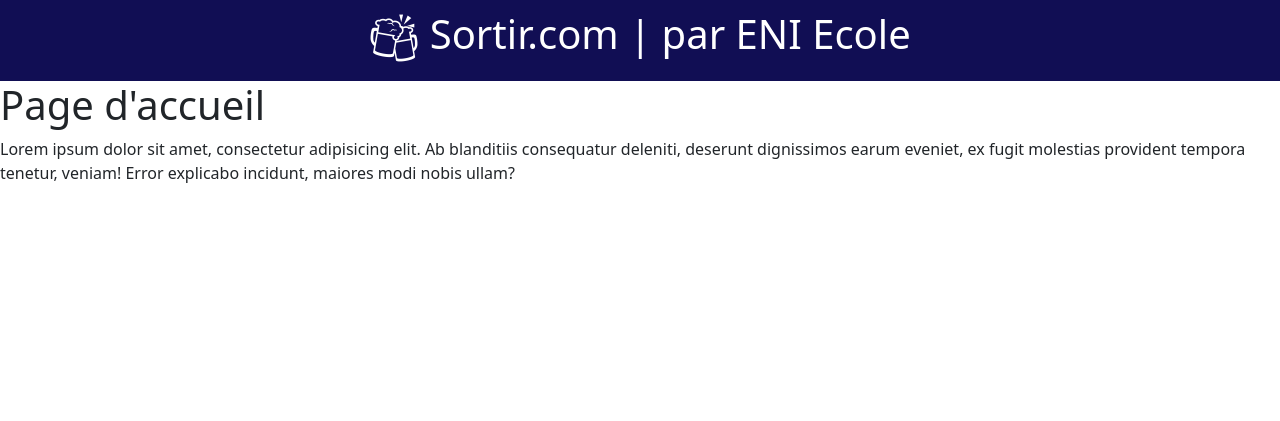
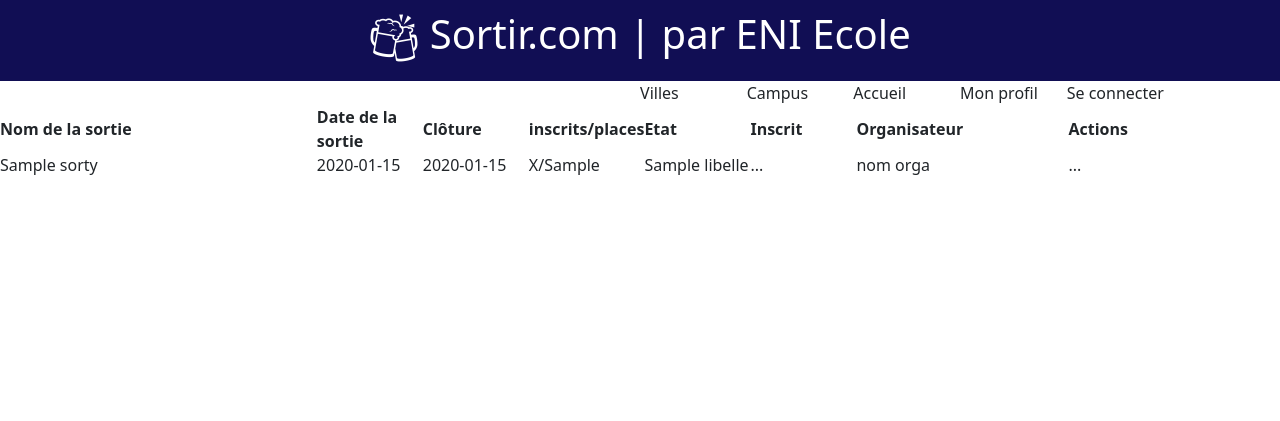
Before and after one commit to hrichard-eni/projetSortir, a Symfony app: template templates/main/home.html.twig in a window 1280 px wide. Shown: the top 421 px of the page. Run offline with Twig, Linux system fonts and the light colour scheme; the template is opened without the code that fills it: most values are stand-ins (such as "Sample title", 1, 10 or a date in 2020); some libraries are stand-ins or nearby versions.

Commit message:
MAJ home twig 09/02

```diff
--- a/templates/main/home.html.twig
+++ b/templates/main/home.html.twig
@@ -3,8 +3,48 @@
 {% block title %} | Home{% endblock %}
 
 {% block body %}
-<div>
-    <h1>Page d'accueil</h1>
-    Lorem ipsum dolor sit amet, consectetur adipisicing elit. Ab blanditiis consequatur deleniti, deserunt dignissimos earum eveniet, ex fugit molestias provident tempora tenetur, veniam! Error explicabo incidunt, maiores modi nobis ullam?
-</div>
+    {% block header %}<div id="header"></div>{% endblock%}
+    {% block main %}
+
+        <div id="barre_nav" class = "row justify-content-end">
+            <div class="col-1">Villes</div>
+            <div class="col-1">Campus</div>
+            <div class="col-1">Accueil</div>
+            <div class="col-1">Mon profil</div>
+            <div class="col-2">Se connecter</div>
+        </div>
+        <div id="filtres"></div>
+        <div id="liste_sorties">
+        <table id="tab_sorties" class="col-12">
+            <thead>
+                <tr>
+                    <th class="col-3">Nom de la sortie</th>
+                    <th class="col-1">Date de la sortie</th>
+                    <th class="col-1">Clôture</th>
+                    <th class="col-1">inscrits/places</th>
+                    <th class="col-1">Etat</th>
+                    <th class="col-1">Inscrit</th>
+                    <th class="col-2">Organisateur</th>
+                    <th class="col-2">Actions</th>
+                </tr>
+            </thead>
+            <tbody>
+                <tr>
+                    {% for sortie in sorties %}
+                    <td class="col-3">{{ sortie.nom }}</td>
+                    <td class="col-1">{{ sortie.dateHeureDebut|date('Y-m-d') }}</td>
+                    <td class="col-1">{{ sortie.dateLimiteInscription|date('Y-m-d') }}</td>
+                    <td class="col-1">X/{{ sortie.nbInscriptionsMax }}</td>
+                    <td class="col-1">{{ sortie.etat.libelle }}</td>
+                    <td class="col-1">...</td>
+                    <td class="col-2">nom orga</td>
+                    <td class="col-2">...</td>
+                </tr>
+            </tbody>
+            {%  endfor %}
+        </table>
+        </div>
+    {% endblock%}
+
 {% endblock %}
+{% block footer %}{% endblock%}
```
